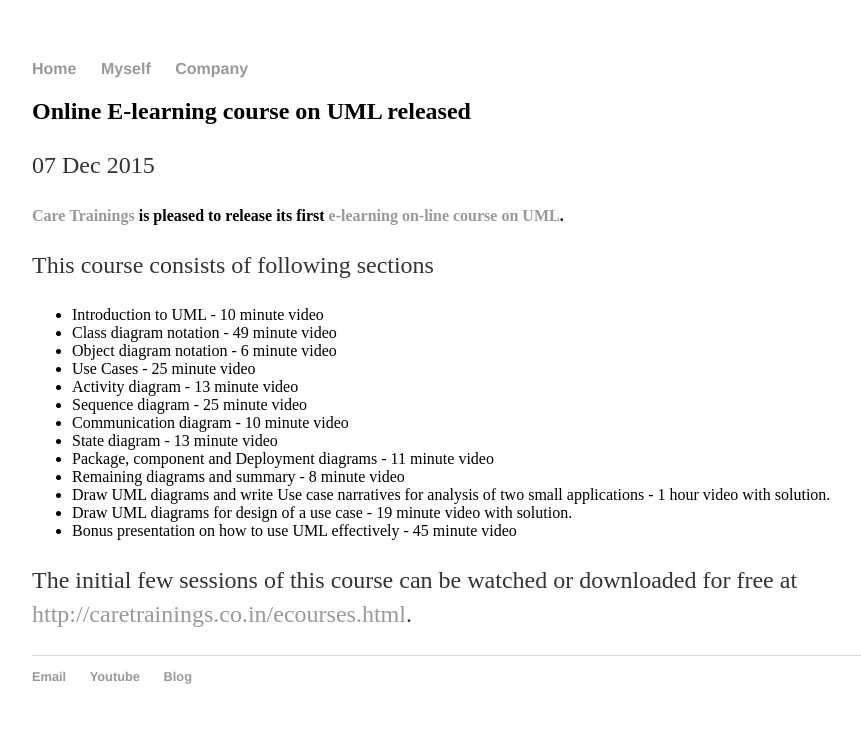
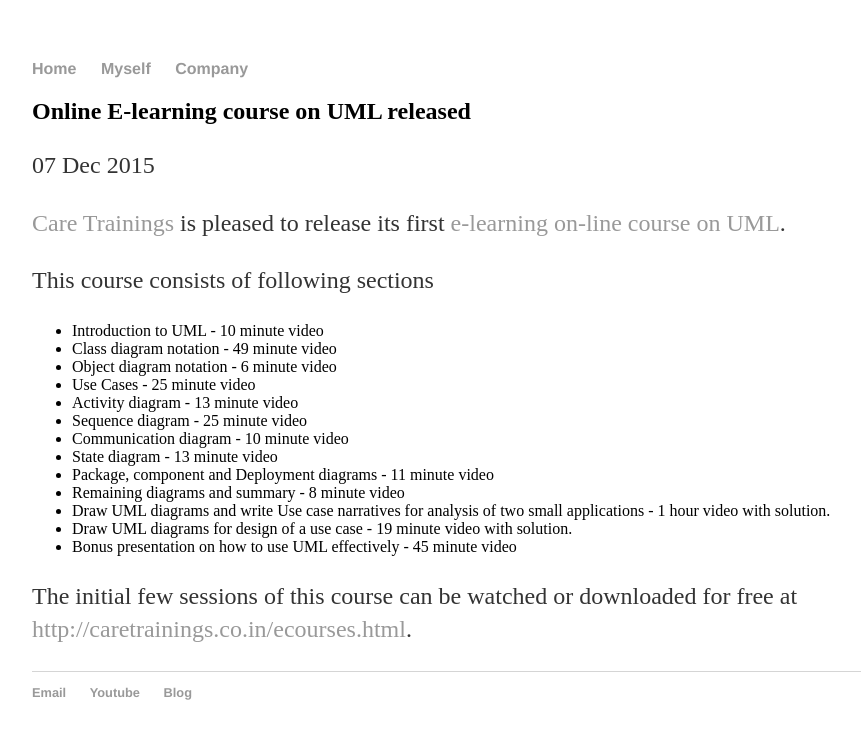
Before and after one commit to vijaynathani/vijaynathani.github.io, a Jekyll site: the page built from _posts/2015-12-07-ecourse-UML-released.md, in a window 1280 px wide. Shown: the top 739 px of the page, without its empty margins (160-1021 px from the left). Built offline with Jekyll 4.4.1, drawn with Linux system fonts in a browser that asks for light colours.

```diff
--- a/_posts/2015-12-07-ecourse-UML-released.md
+++ b/_posts/2015-12-07-ecourse-UML-released.md
@@ -3,7 +3,7 @@ layout: post
 title: Online E-learning course on UML released
 date: 2015-12-07
 ---
-#### [Care Trainings](http://caretrainings.co.in/) is pleased to release its first [e-learning on-line course on UML](http://caretrainings.co.in/ecourses.html).
+[Care Trainings](http://caretrainings.co.in/) is pleased to release its first [e-learning on-line course on UML](http://caretrainings.co.in/ecourses.html).
 
 This course consists of following sections
 * Introduction to UML - 10 minute video
```
